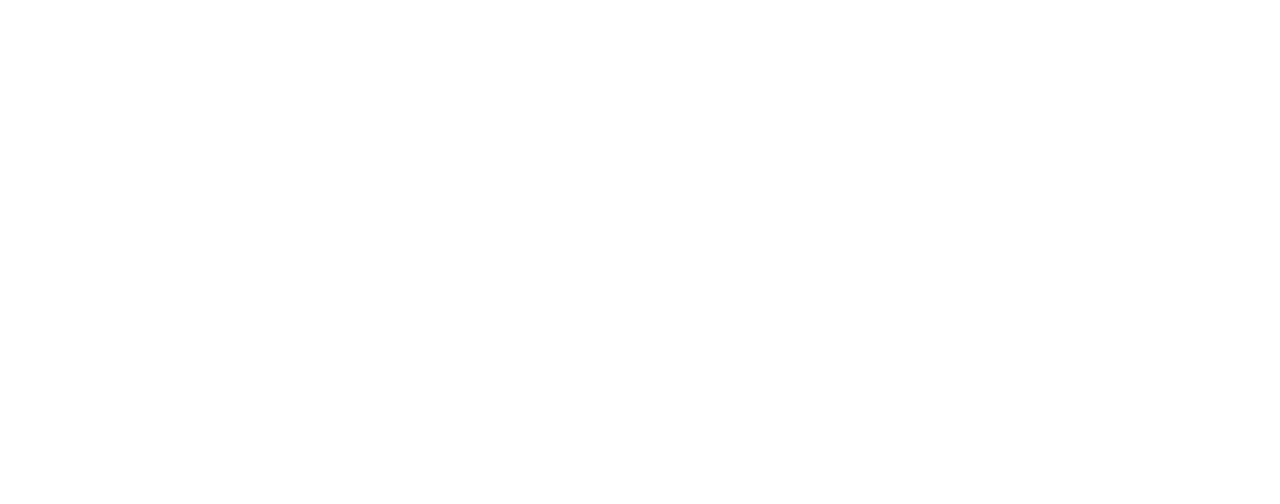
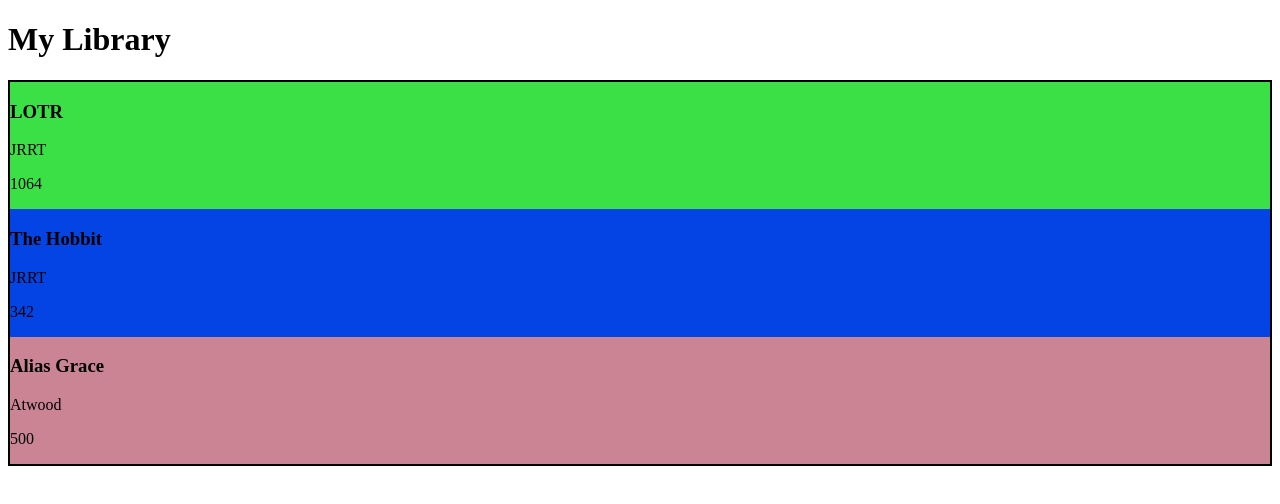
Before and after one commit to schacherlnate/library, a plain HTML site: page index.html in a window 1280 px wide. Drawn offline with Linux system fonts and the light colour scheme.

Commit message:
make code to display books

```diff
--- a/index.html
+++ b/index.html
@@ -8,6 +8,7 @@
     <script src="scripts.js" defer></script>
 </head>
 <body>
-
+    <h1>My Library</h1>
+    <div class="display"></div>
 </body>
 </html>
--- a/scripts.js
+++ b/scripts.js
@@ -1,8 +1,9 @@
 const myLibrary = [];
 
-function Book(title, author) {
+function Book(title, author, pages) {
     this.title = title;
     this.author = author;
+    this.pages = pages;
     this.id = crypto.randomUUID();
 }
 
@@ -10,5 +11,36 @@ function addBookToLibrary(book) {
     myLibrary.push(book);
 }
 
-let book1 = new Book("LOTR", "JRRT");
-console.log(book1);
+function displayBooks(library) {
+    const display = document.querySelector(".display");
+    library.forEach(book => {
+        let bookDiv = document.createElement("div");
+        let title = document.createElement("h3");
+        let author = document.createElement("p");
+        let pages = document.createElement("p");
+        bookDiv.className = "book";
+        title.textContent = book.title;
+        author.textContent = book.author;
+        pages.textContent = book.pages;
+        bookDiv.appendChild(title);
+        bookDiv.appendChild(author);
+        bookDiv.appendChild(pages);
+        bookDiv.style.backgroundColor=getRandomColor();
+        display.appendChild(bookDiv);
+    })
+}
+
+function getRandomColor() {
+    const r = Math.floor(Math.random()*256);
+    const g = Math.floor(Math.random()*256);
+    const b = Math.floor(Math.random()*256);
+    return `rgb(${r},${g},${b})`
+}
+
+let book1 = new Book("LOTR", "JRRT", 1064);
+let book2 = new Book("The Hobbit", "JRRT", 342);
+let book3 = new Book("Alias Grace", "Atwood", 500);
+addBookToLibrary(book1);
+addBookToLibrary(book2);
+addBookToLibrary(book3);
+displayBooks(myLibrary);
--- a/stylesheet.css
+++ b/stylesheet.css
@@ -0,0 +1,8 @@
+html {
+    box-sizing: border-box;
+}
+
+.display {
+    border: 2px solid black;
+    display: grid;
+}
```
